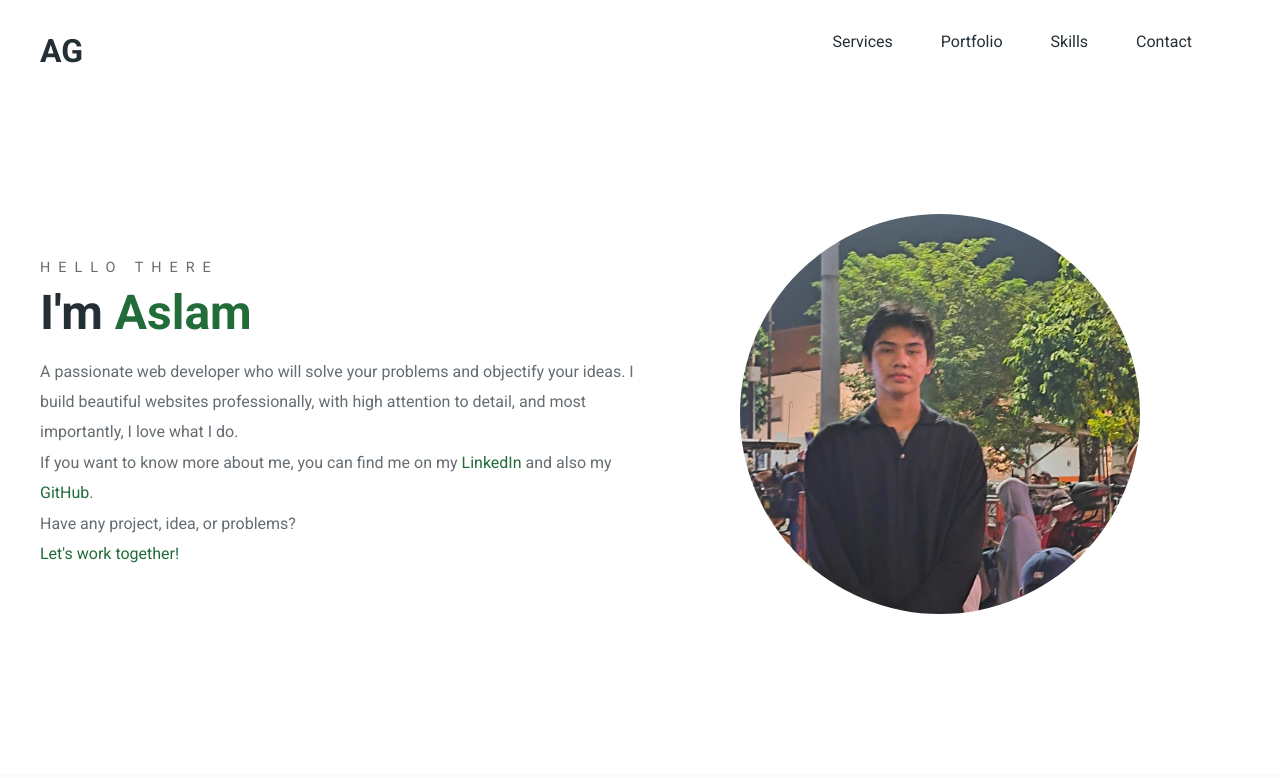
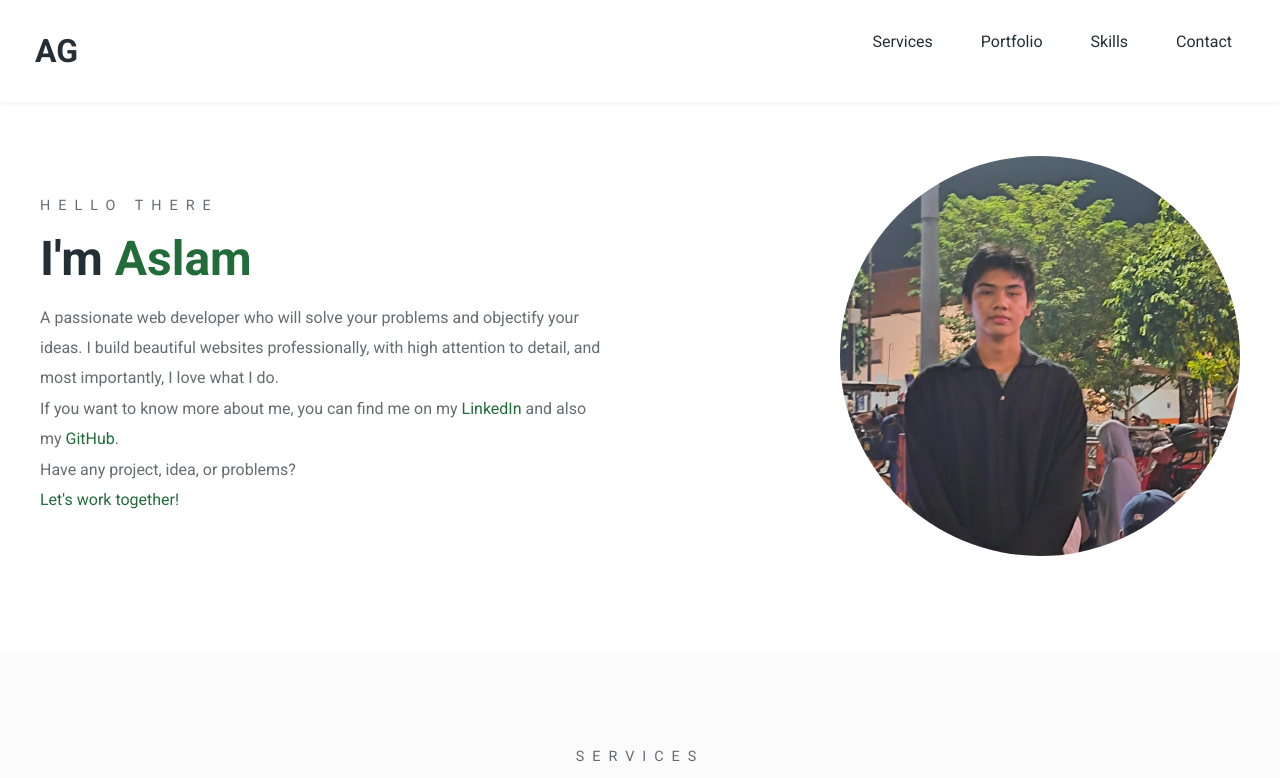
Before and after one commit to aslammghifar/portfolio, a plain HTML site: page index.html in a window 1280 px wide. Shown: the top 778 px of the page. Drawn offline with Linux system fonts and the light colour scheme.

```diff
--- a/index.html
+++ b/index.html
@@ -32,7 +32,10 @@
                     <div class="line-3"></div>
                 </div>
             </div>
+        </div>
+    </header>
     <section id="hero">
+        <div class="main-container">
             <div class="hero-left">
                 <h3 class="pre-title">Hello there</h3>
                 <h1 class="hero-name">I'm <span>Aslam</span></h1>
@@ -55,9 +58,8 @@
             <div class="hero-right">
                 <img src="./images/profil.jpg" alt="Person Standing" />
             </div>
+        </div>
     </section>
-      </div>
-    </header>
     <section id="services">
         <div class="services main-container">
             <h3 class="pre-title">Services</h3>
@@ -406,6 +408,7 @@
         <p>&#169; 2024 - Made by Aslam ghifar</p>
       </footer>
 
+
                 <script src="js/main.js"></script>
 
                 <script>
--- a/styles/style.css
+++ b/styles/style.css
@@ -115,31 +115,41 @@
     text-align: center;
 }
 
-
 .pre-title::before {
     content: "";
     width: 30px;
     height: 1px;
     position: absolute;
     display: block;
-  left: 50%; /* Memindahkan garis ke tengah */
-  transform: translateX(-50%) translateX(-40px); /* Memposisikan garis relatif ke tengah */
+    left: 50%;
+    transform: translateX(-50%) translateX(-40px);
     top: 50%;
 }
 
-/* Layouts */
 .grid-3 {
     display: grid;
-  /* grid-template-columns: 1fr 1fr 1fr; use this first, use code below when its time for explaining responsive design part */
     grid-template-columns: repeat(auto-fit, minmax(250px, 1fr));
     gap: 3rem;
 }
 
-/* --- Logo and Navigation Menu --- */
 .nav {
   display: flex;
   justify-content: space-between;
   padding: 2rem 0;
+  position: fixed; /* Tetapkan posisi menjadi fixed */
+  top: 0;           /* Posisikan di bagian paling atas layar */
+  left: 0;
+  width: 100%;
+  background-color: rgba(255, 255, 255, 0.9);
+  z-index: 10;
+  box-shadow: 0 2px 4px rgba(0, 0, 0, 0.05);
+}
+
+/* Tambahkan sedikit margin-bottom pada navbar untuk memberi jarak dengan section Hero */
+/* Anda bisa menyesuaikan nilai ini sesuai keinginan */
+body {
+  font-family: "Roboto", sans-serif;
+  margin-top: 60px; /* Contoh nilai margin-top, sesuaikan jika perlu */
 }
 
 nav ul {
@@ -148,19 +158,18 @@
     gap: 3rem;
 }
 
-/* Logo */
 .logo {
     display: flex;
     align-items: center;
     font-weight: 700;
     font-size: 2rem;
+    margin-left: 35px;
 }
 
 .logo a {
     color: var(--primaryTextColor);
 }
 
-/* Navigation Menu */
 nav ul li {
     display: flex;
     align-items: center;
@@ -170,7 +179,11 @@
     color: var(--primaryTextColor);
 }
 
-/* Burger - Save for later on video */
+nav ul li a.active {
+    color: var(--primaryIconColor);
+    font-weight: 600;
+}
+
 .burger div {
     width: 25px;
     height: 2px;
@@ -190,12 +203,37 @@
 
 /* Hero Section */
 #hero {
-  height: 720px;
-  display: grid;
-  grid-template-columns: 1fr 1fr;
-  /* We're not going to use automatic template columns, because we need to know when the columns is go below. So we can exchange the order of the element */
+    height: auto;
+    padding: 6rem 0;
+}
+
+#hero .main-container {
+    display: flex;
+    justify-content: space-between;
     align-items: center;
-  margin-top: -3rem;
+    gap: 2rem;
+}
+
+.hero-left {
+    flex: 1;
+    max-width: 50%;
+    padding-right: 2rem;
+}
+
+.hero-right {
+    flex: 1;
+    max-width: 50%;
+    display: flex;
+    justify-content: flex-end;
+    align-items: center;
+}
+
+.hero-right img {
+    width: 100%;
+    max-width: 400px;
+    height: auto;
+    border-radius: 50%;
+    object-fit: cover;
 }
 
 .hero-name {
@@ -208,13 +246,55 @@
     color: var(--primaryIconColor) !important;
 }
 
-.hero-right img {
-  width: 90%;
+.hero-name-link {
+    color: var(--primaryIconColor) !important;
+}
+
+.hero-name-link:hover {
+    color: var(--primaryIconColorHover) !important;
+}
+
+#hero .pre-title {
+    text-transform: uppercase;
+    letter-spacing: 0.5rem;
+    color: var(--secondaryTextColor);
+    font-weight: 400;
+    font-size: 0.9rem;
+    text-align: left;
+    display: block;
+    margin-bottom: 1rem;
+}
+
+#hero .pre-title::before {
+    display: none;
+}
+
+/* Responsive adjustments for hero section */
+@media screen and (max-width: 768px) {
+    #hero .main-container {
+        flex-direction: column;
+        align-items: center;
+        text-align: center;
+    }
+
+    .hero-left,
+    .hero-right {
+        max-width: 100%;
+        padding-right: 0;
     }
 
     .hero-right {
-  display: flex;
         justify-content: center;
+        margin-top: 2rem;
+    }
+
+    #hero .pre-title {
+        text-align: center;
+    }
+
+    .logo {
+      margin-left: 5px; /* Sesuaikan jika perlu untuk tampilan mobile */
+  }
 }
 
 /* Services Section */
```
Also changed, not shown: images/4.jpg (deleted), images/portfolios/portfolio-1.png (deleted), images/portfolios/portfolio-2.png (deleted), images/portfolios/portfolio-3.jpeg (deleted). Lines whose indentation alone changed are shown as unchanged.
